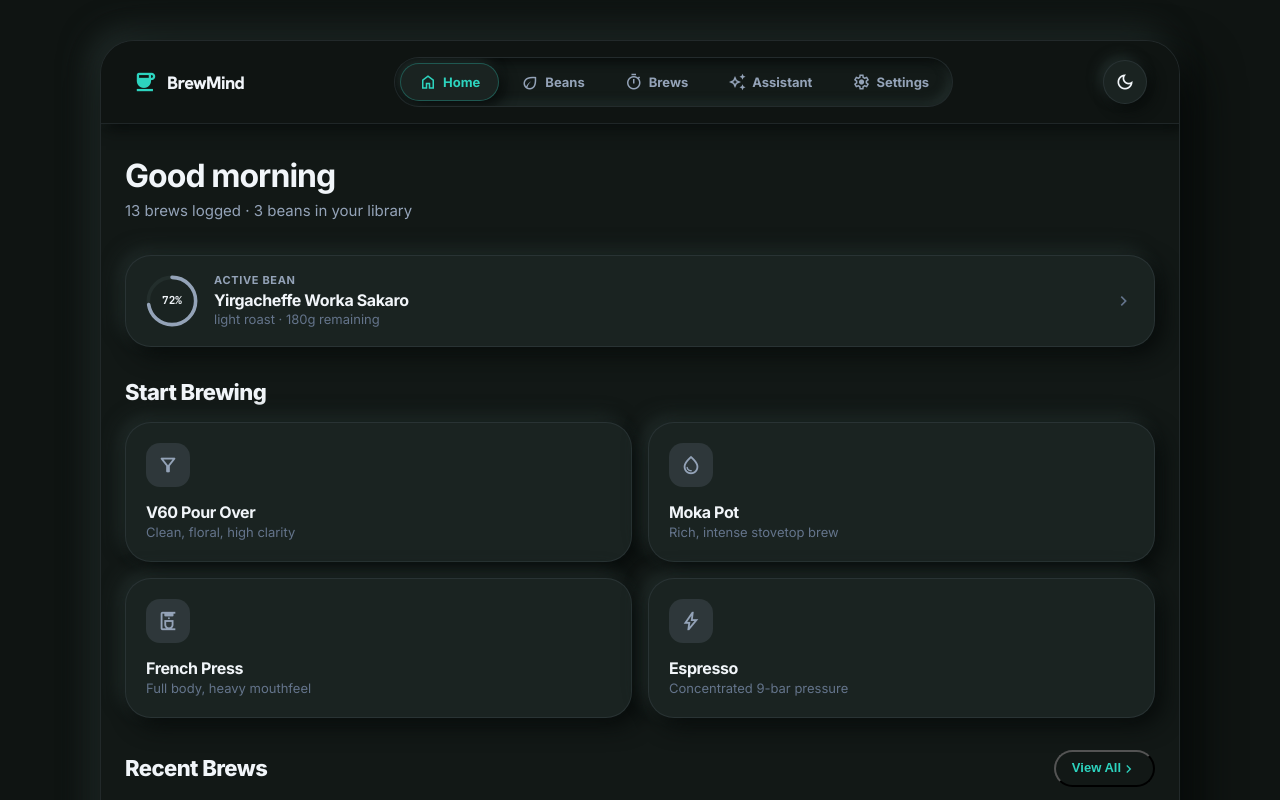
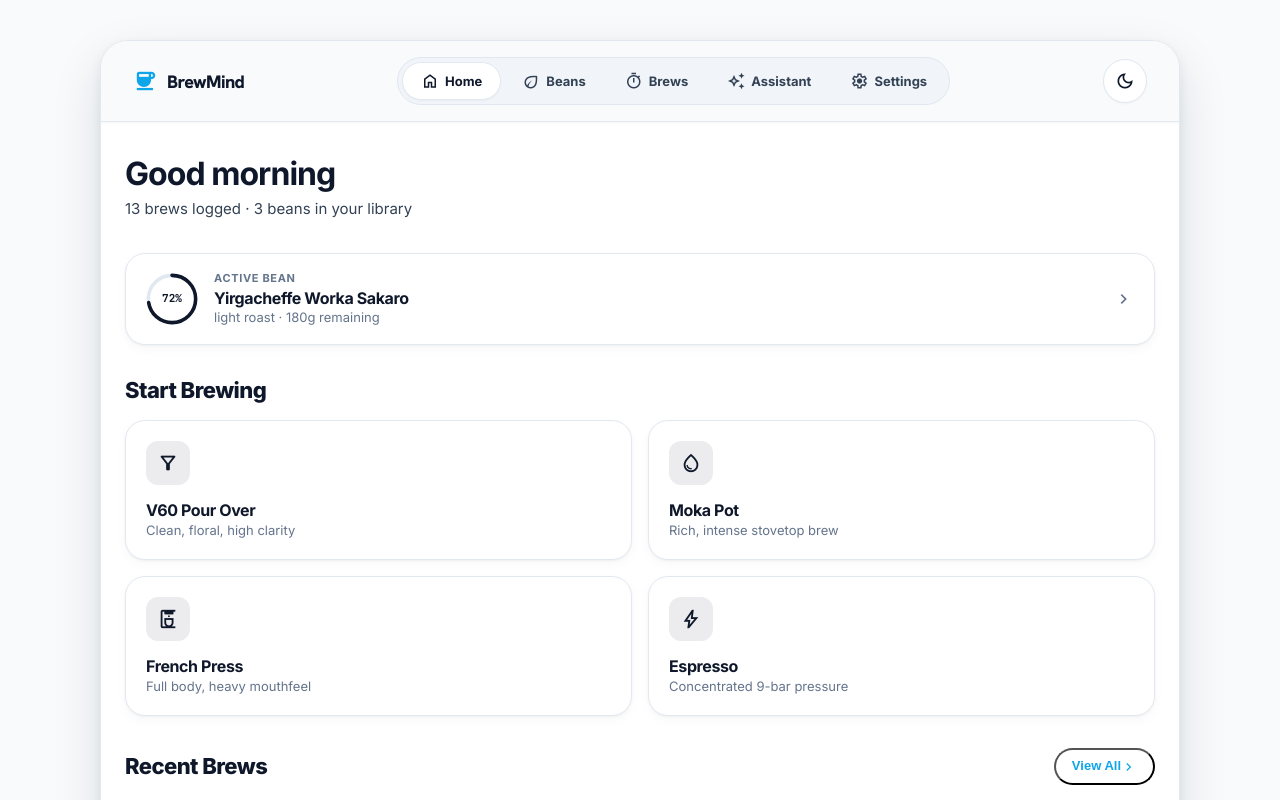
Before and after one commit to ayush96167/Coffee_SIDE_PROJECT, a React (Vite) app: page / in a window 1280 px wide. Shown: the top 800 px of the page. Built offline with nearby package versions, Linux system fonts and the light colour scheme.

Commit message:
style: implement Arctic Minimal (SaaS & Productivity) theme with Off-White, Pure White, Deep Slate & Vibrant Ocean Blue palette

```diff
--- a/src/styles/main.css
+++ b/src/styles/main.css
@@ -1,65 +1,61 @@
 /* ═══════════════════════════════════════════════════════════
-   BrewMind — Alpine Sage (Wellness & Lifestyle) Design System
-   Deep Charcoal Green (#0F1412), Muted Pine Cards (#1A2321),
-   Cool Silver (#94A3B8), Soft Teal Accent (#2DD4BF) & Ice White Text (#F1F5F9)
+   BrewMind — Arctic Minimal (SaaS & Productivity) Design System
+   Background: #F8FAFC (Off-White / Cool Silver)
+   Surface/Cards: #FFFFFF (Pure White)
+   Primary Cool Accent: #0F172A (Deep Slate Black)
+   Secondary Accent: #0EA5E9 (Vibrant Ocean Blue)
+   Muted Text: #64748B (Cool Gray)
    ═══════════════════════════════════════════════════════════ */
 
-/* ── Design Tokens — Alpine Sage Palette ─────────────────── */
+/* ── Design Tokens — Arctic Minimal Palette ───────────────── */
 :root {
-  /* Surface Layers */
-  --bg-surface: #0F1412;        /* Deep Charcoal Green */
-  --bg-base: #0F1412;
-  --bg-primary: #121816;
-  --bg-card: #1A2321;           /* Muted Pine */
-  --bg-card-solid: #1A2321;
-  --bg-card-secondary: #131A18;
-  --bg-elevated: #232E2C;
-  --bg-hover: rgba(45, 212, 191, 0.08);
-  --bg-overlay: rgba(10, 14, 12, 0.8);
+  /* Surfaces */
+  --bg-surface: #F8FAFC;        /* Off-White / Cool Silver */
+  --bg-base: #F8FAFC;
+  --bg-primary: #FFFFFF;        /* Pure White */
+  --bg-card: #FFFFFF;           /* Pure White */
+  --bg-card-solid: #FFFFFF;
+  --bg-card-secondary: #F1F5F9;
+  --bg-elevated: #E2E8F0;
+  --bg-hover: rgba(14, 165, 233, 0.06);
+  --bg-overlay: rgba(15, 23, 42, 0.45);
 
-  /* Dual Light & Dark Neumorphic Soft Shadows for Alpine Sage */
-  --neu-light: #222D2B;
-  --neu-dark: #080C0B;
-  --neu-dark-strong: #050807;
+  /* Shadows — Ultra-Clean Minimalist Depth */
+  --shadow-xs: 0 1px 2px rgba(15, 23, 42, 0.04);
+  --shadow-sm: 0 1px 3px rgba(15, 23, 42, 0.05), 0 4px 12px rgba(15, 23, 42, 0.03);
+  --shadow-md: 0 4px 16px rgba(15, 23, 42, 0.06), 0 1px 3px rgba(15, 23, 42, 0.04);
+  --shadow-lg: 0 10px 30px rgba(15, 23, 42, 0.08), 0 2px 8px rgba(15, 23, 42, 0.04);
+  --shadow-xl: 0 20px 50px rgba(15, 23, 42, 0.12), 0 4px 12px rgba(15, 23, 42, 0.06);
+  --shadow-sunken: inset 0 2px 4px rgba(15, 23, 42, 0.05);
 
-  /* Shadows — Soft Extruded & Inset Depth */
-  --shadow-xs: 3px 3px 8px var(--neu-dark), -3px -3px 8px var(--neu-light);
-  --shadow-sm: 5px 5px 14px var(--neu-dark), -4px -4px 12px var(--neu-light);
-  --shadow-md: 8px 8px 22px var(--neu-dark), -6px -6px 18px var(--neu-light);
-  --shadow-lg: 12px 12px 30px var(--neu-dark), -8px -8px 24px var(--neu-light);
-  --shadow-xl: 16px 16px 45px var(--neu-dark-strong), -10px -10px 30px var(--neu-light);
+  /* Text */
+  --text-primary: #0F172A;      /* Deep Slate Black */
+  --text-secondary: #334155;
+  --text-muted: #64748B;        /* Cool Gray */
+  --text-inverse: #FFFFFF;
 
-  --shadow-sunken: inset 4px 4px 10px var(--neu-dark), inset -4px -4px 10px var(--neu-light);
-  --shadow-sunken-deep: inset 6px 6px 14px var(--neu-dark-strong), inset -6px -6px 14px var(--neu-light);
+  /* Accents */
+  --accent: #0EA5E9;           /* Vibrant Ocean Blue */
+  --accent-hover: #0284C7;
+  --accent-light: rgba(14, 165, 233, 0.12);
+  --accent-sage: #0F172A;      /* Deep Slate Black */
+  --accent-sage-hover: #1E293B;
+  --accent-sage-light: rgba(15, 23, 42, 0.08);
+  --accent-amber: #F59E0B;
+  --accent-red: #EF4444;
+  --accent-green: #10B981;
 
-  /* Text — Ice White & Cool Silver */
-  --text-primary: #F1F5F9;      /* Ice White */
-  --text-secondary: #94A3B8;    /* Cool Silver */
-  --text-muted: #64748B;
-  --text-inverse: #0F1412;
-
-  /* Accents — Soft Teal & Cool Silver */
-  --accent: #2DD4BF;           /* Soft Teal */
-  --accent-hover: #26BCA9;
-  --accent-light: rgba(45, 212, 191, 0.16);
-  --accent-sage: #94A3B8;      /* Cool Silver */
-  --accent-sage-hover: #CBD5E1;
-  --accent-sage-light: rgba(148, 163, 184, 0.16);
-  --accent-amber: #F59E0B;
-  --accent-red: #F87171;
-  --accent-green: #2DD4BF;
-
-  /* Borders & Rim Lights */
-  --border: rgba(148, 163, 184, 0.12);
-  --border-strong: rgba(45, 212, 191, 0.25);
+  /* Borders */
+  --border: #E2E8F0;
+  --border-strong: #CBD5E1;
   --border-focus: var(--accent);
 
   /* Radii */
-  --radius-xs: 10px;
-  --radius-sm: 14px;
-  --radius-md: 20px;
-  --radius-lg: 26px;
-  --radius-xl: 34px;
+  --radius-xs: 8px;
+  --radius-sm: 12px;
+  --radius-md: 16px;
+  --radius-lg: 20px;
+  --radius-xl: 28px;
   --radius-full: 9999px;
 
   /* Spacing */
@@ -76,42 +72,38 @@
   --font-display: 'Hanken Grotesk', 'Inter', sans-serif;
 
   /* Motion */
-  --ease-out: cubic-bezier(0.2, 0.8, 0.2, 1);
+  --ease-out: cubic-bezier(0.25, 0.46, 0.45, 0.94);
   --ease-spring: cubic-bezier(0.34, 1.56, 0.64, 1);
-  --duration-fast: 120ms;
-  --duration-normal: 220ms;
-  --duration-slow: 380ms;
+  --duration-fast: 150ms;
+  --duration-normal: 250ms;
+  --duration-slow: 400ms;
 }
 
-/* ── Dark Theme (Full Match to Alpine Spec) ──────────────── */
+/* ── Dark Arctic Slate Theme ─────────────────────────────── */
 [data-theme="dark"] {
-  --bg-surface: #0F1412;
-  --bg-base: #0F1412;
-  --bg-primary: #121816;
-  --bg-card: #1A2321;
-  --bg-card-solid: #1A2321;
-  --bg-card-secondary: #131A18;
-  --bg-elevated: #232E2C;
-  --bg-hover: rgba(45, 212, 191, 0.1);
-  --bg-overlay: rgba(8, 11, 10, 0.85);
+  --bg-surface: #0F172A;
+  --bg-base: #0F172A;
+  --bg-primary: #0F172A;
+  --bg-card: #1E293B;
+  --bg-card-solid: #1E293B;
+  --bg-card-secondary: #0F172A;
+  --bg-elevated: #334155;
+  --bg-hover: rgba(56, 189, 248, 0.1);
+  --bg-overlay: rgba(2, 6, 23, 0.8);
 
-  --neu-light: #222D2B;
-  --neu-dark: #080C0B;
-  --neu-dark-strong: #050807;
+  --text-primary: #F8FAFC;
+  --text-secondary: #CBD5E1;
+  --text-muted: #94A3B8;
 
-  --text-primary: #F1F5F9;
-  --text-secondary: #94A3B8;
-  --text-muted: #64748B;
+  --accent: #38BDF8;
+  --accent-hover: #0EA5E9;
+  --accent-light: rgba(56, 189, 248, 0.2);
+  --accent-sage: #F8FAFC;
+  --accent-sage-hover: #E2E8F0;
+  --accent-sage-light: rgba(248, 250, 252, 0.15);
 
-  --accent: #2DD4BF;
-  --accent-hover: #26BCA9;
-  --accent-light: rgba(45, 212, 191, 0.2);
-  --accent-sage: #94A3B8;
-  --accent-sage-hover: #CBD5E1;
-  --accent-sage-light: rgba(148, 163, 184, 0.2);
-
-  --border: rgba(148, 163, 184, 0.15);
-  --border-strong: rgba(45, 212, 191, 0.3);
+  --border: #334155;
+  --border-strong: #475569;
 }
 
 /* ── Base Reset & Body ───────────────────────────────────── */
@@ -159,7 +151,7 @@ h1, h2, h3, h4, h5, h6 {
 .text-caption {
   font-size: 11px;
   font-weight: 700;
-  color: var(--text-secondary);
+  color: var(--text-muted);
   letter-spacing: 0.06em;
   text-transform: uppercase;
 }
@@ -224,12 +216,12 @@ h1, h2, h3, h4, h5, h6 {
   }
 }
 
-/* ── Alpine Sage Muted Pine Cards ────────────────────────── */
+/* ── Arctic Minimal Pure White Cards ─────────────────────── */
 .glass-card {
   background: var(--bg-card);
   border-radius: var(--radius-lg);
   padding: var(--space-lg);
-  box-shadow: var(--shadow-md);
+  box-shadow: var(--shadow-sm);
   position: relative;
   transition: transform var(--duration-normal) var(--ease-out),
               box-shadow var(--duration-normal) var(--ease-out),
@@ -238,8 +230,8 @@ h1, h2, h3, h4, h5, h6 {
 }
 
 .glass-card:hover {
-  box-shadow: var(--shadow-lg);
-  border-color: rgba(45, 212, 191, 0.3);
+  box-shadow: var(--shadow-md);
+  border-color: var(--accent);
 }
 
 .card-interactive {
@@ -248,31 +240,30 @@ h1, h2, h3, h4, h5, h6 {
 
 .card-interactive:hover {
   transform: translateY(-2px);
-  box-shadow: var(--shadow-lg);
+  box-shadow: var(--shadow-md);
 }
 
 .card-interactive:active {
   transform: translateY(0);
-  box-shadow: var(--shadow-sunken);
+  box-shadow: var(--shadow-xs);
   transition-duration: 50ms;
 }
 
-/* Carved Sunken Inset Plate */
+/* Secondary Inset Card */
 .card-secondary {
   background: var(--bg-card-secondary);
-  box-shadow: var(--shadow-sunken);
   border-radius: var(--radius-md);
   padding: var(--space-md);
-  border: 1px solid rgba(148, 163, 184, 0.08);
+  border: 1px solid var(--border);
 }
 
-/* Teal Highlight Card */
+/* Ocean Blue Accent Card */
 .card-accent {
-  background: linear-gradient(135deg, #1A3834 0%, #112724 100%);
-  color: var(--text-primary);
+  background: linear-gradient(135deg, #0F172A 0%, #1E293B 100%);
+  color: var(--text-inverse);
   border-radius: var(--radius-lg);
   padding: var(--space-lg);
-  box-shadow: var(--shadow-lg);
+  box-shadow: var(--shadow-md);
   border: 1px solid var(--accent);
 }
 
@@ -300,36 +291,31 @@ h1, h2, h3, h4, h5, h6 {
 }
 
 .btn:active {
-  box-shadow: var(--shadow-sunken);
   transform: scale(0.98);
 }
 
 .btn-primary {
-  background: linear-gradient(135deg, #2DD4BF 0%, #14B8A6 100%);
-  color: #0F1412;
-  box-shadow: 0 4px 16px rgba(45, 212, 191, 0.35);
+  background: var(--accent-sage);
+  color: var(--text-inverse);
+  box-shadow: 0 4px 14px var(--accent-sage-light);
 }
 
 .btn-primary:hover {
-  background: linear-gradient(135deg, #5EEAD4 0%, #2DD4BF 100%);
+  background: var(--accent-sage-hover);
   transform: translateY(-1px);
-  box-shadow: 0 8px 24px rgba(45, 212, 191, 0.45);
+  box-shadow: 0 6px 18px var(--accent-sage-light);
 }
 
 .btn-secondary {
   background: var(--bg-card);
   color: var(--text-primary);
-  box-shadow: var(--shadow-sm);
+  box-shadow: var(--shadow-xs);
   border: 1px solid var(--border);
 }
 
 .btn-secondary:hover {
-  box-shadow: var(--shadow-md);
+  box-shadow: var(--shadow-sm);
   border-color: var(--accent);
-}
-
-.btn-secondary:active {
-  box-shadow: var(--shadow-sunken);
 }
 
 .btn-ghost {
@@ -354,7 +340,7 @@ h1, h2, h3, h4, h5, h6 {
   align-items: center;
   justify-content: center;
   background: var(--bg-card);
-  box-shadow: var(--shadow-sm);
+  box-shadow: var(--shadow-xs);
   color: var(--text-primary);
   cursor: pointer;
   border: 1px solid var(--border);
@@ -362,12 +348,9 @@ h1, h2, h3, h4, h5, h6 {
 }
 
 .btn-icon:hover {
-  box-shadow: var(--shadow-md);
+  box-shadow: var(--shadow-sm);
   color: var(--accent);
-}
-
-.btn-icon:active {
-  box-shadow: var(--shadow-sunken);
+  border-color: var(--accent);
 }
 
 /* ── Chips & Badges ──────────────────────────────────────── */
@@ -380,9 +363,8 @@ h1, h2, h3, h4, h5, h6 {
   font-family: var(--font-sans);
   font-size: 13px;
   font-weight: 600;
-  background: var(--bg-card);
+  background: var(--bg-card-secondary);
   color: var(--text-secondary);
-  box-shadow: var(--shadow-xs);
   border: 1px solid var(--border);
   cursor: pointer;
   transition: all var(--duration-fast) var(--ease-out);
@@ -392,16 +374,15 @@ h1, h2, h3, h4, h5, h6 {
 }
 
 .chip:hover {
-  box-shadow: var(--shadow-sm);
   color: var(--text-primary);
   border-color: var(--accent);
 }
 
 .chip.active {
   background: var(--accent);
-  color: #0F1412;
+  color: #FFFFFF;
   border-color: var(--accent);
-  box-shadow: 0 4px 14px rgba(45, 212, 191, 0.4);
+  box-shadow: 0 4px 14px var(--accent-light);
 }
 
 .badge {
@@ -415,29 +396,27 @@ h1, h2, h3, h4, h5, h6 {
   font-weight: 700;
   text-transform: uppercase;
   letter-spacing: 0.04em;
-  box-shadow: var(--shadow-xs);
 }
 
 .badge-accent {
   background: var(--accent-light);
   color: var(--accent);
-  border: 1px solid rgba(45, 212, 191, 0.3);
+  border: 1px solid rgba(14, 165, 233, 0.3);
 }
 
 .badge-sage {
   background: var(--accent-sage-light);
-  color: var(--text-primary);
-  border: 1px solid rgba(148, 163, 184, 0.3);
+  color: var(--accent-sage);
+  border: 1px solid rgba(15, 23, 42, 0.15);
 }
 
 /* ── Segmented Control ───────────────────────────────────── */
 .segmented-control {
   display: flex;
   background: var(--bg-card-secondary);
-  box-shadow: var(--shadow-sunken);
   border-radius: var(--radius-full);
-  padding: 5px;
-  gap: 4px;
+  padding: 4px;
+  gap: 3px;
   border: 1px solid var(--border);
   overflow-x: auto;
   -ms-overflow-style: none;
@@ -474,9 +453,9 @@ h1, h2, h3, h4, h5, h6 {
 
 .segmented-btn.active {
   background: var(--bg-card);
-  color: var(--accent);
-  box-shadow: var(--shadow-sm);
-  border: 1px solid rgba(45, 212, 191, 0.3);
+  color: var(--text-primary);
+  box-shadow: var(--shadow-xs);
+  border: 1px solid var(--border);
 }
 
 /* ── Navigation Bars ─────────────────────────────────────── */
@@ -488,7 +467,7 @@ h1, h2, h3, h4, h5, h6 {
   position: sticky;
   top: 0;
   background: var(--bg-surface);
-  box-shadow: var(--shadow-sm);
+  box-shadow: var(--shadow-xs);
   border-bottom: 1px solid var(--border);
   z-index: 50;
 }
@@ -506,7 +485,7 @@ h1, h2, h3, h4, h5, h6 {
   max-width: 1080px;
   background: var(--bg-surface);
   border-top: 1px solid var(--border);
-  box-shadow: 0 -6px 20px rgba(0, 0, 0, 0.4);
+  box-shadow: 0 -4px 16px rgba(15, 23, 42, 0.06);
   display: flex;
   justify-content: space-around;
   align-items: center;
@@ -562,7 +541,6 @@ h1, h2, h3, h4, h5, h6 {
   border-radius: var(--radius-sm);
   border: 1px solid var(--border);
   background: var(--bg-card-secondary);
-  box-shadow: var(--shadow-sunken);
   font-family: var(--font-sans);
   font-size: 15px;
   font-weight: 500;
@@ -573,7 +551,7 @@ h1, h2, h3, h4, h5, h6 {
 
 .input-field:focus {
   border-color: var(--accent);
-  box-shadow: var(--shadow-sunken-deep), 0 0 0 2px var(--accent-light);
+  box-shadow: 0 0 0 3px var(--accent-light);
 }
 
 .input-field::placeholder {
@@ -593,22 +571,21 @@ input[type="range"] {
   -webkit-appearance: none;
   appearance: none;
   width: 100%;
-  height: 10px;
+  height: 8px;
   border-radius: var(--radius-full);
   background: var(--bg-card-secondary);
-  box-shadow: var(--shadow-sunken);
   outline: none;
 }
 
 input[type="range"]::-webkit-slider-thumb {
   -webkit-appearance: none;
   appearance: none;
-  width: 28px;
-  height: 28px;
+  width: 26px;
+  height: 26px;
   border-radius: 50%;
   background: var(--accent);
-  box-shadow: 0 2px 10px rgba(45, 212, 191, 0.4);
-  border: 2px solid #0F1412;
+  box-shadow: 0 2px 8px rgba(14, 165, 233, 0.4);
+  border: 2px solid #FFFFFF;
   cursor: pointer;
   transition: transform var(--duration-fast) var(--ease-spring);
 }
@@ -617,17 +594,13 @@ input[type="range"]::-webkit-slider-thumb:hover {
   transform: scale(1.15);
 }
 
-input[type="range"]::-webkit-slider-thumb:active {
-  box-shadow: var(--shadow-sunken);
-}
-
 /* ── Modals & Overlays ───────────────────────────────────── */
 .modal-overlay {
   position: fixed;
   inset: 0;
   background: var(--bg-overlay);
-  backdrop-filter: blur(6px);
-  -webkit-backdrop-filter: blur(6px);
+  backdrop-filter: blur(4px);
+  -webkit-backdrop-filter: blur(4px);
   z-index: 1000;
   display: flex;
   align-items: flex-end;
@@ -656,7 +629,7 @@ input[type="range"]::-webkit-slider-thumb:active {
   flex-direction: column;
   gap: var(--space-lg);
   animation: slideUp var(--duration-slow) var(--ease-out);
-  border: 1px solid var(--border-strong);
+  border: 1px solid var(--border);
 }
 
 @media (min-width: 640px) {
@@ -707,7 +680,7 @@ input[type="range"]::-webkit-slider-thumb:active {
 }
 
 ::-webkit-scrollbar-thumb {
-  background: #232E2C;
+  background: #CBD5E1;
   border-radius: var(--radius-full);
 }
 
```
